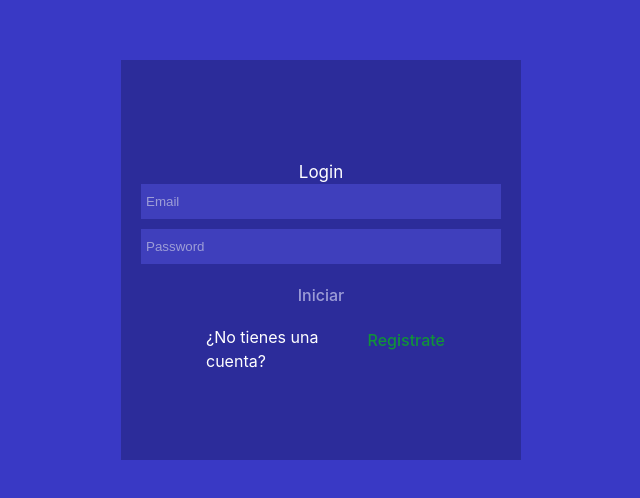
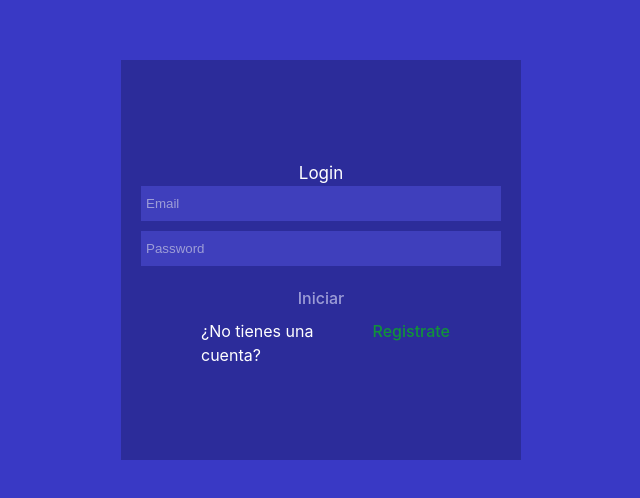
Before and after one commit to tesla2324/rifbom, a React (Vite) app: page / in a window 1280 px wide. Shown: the part 140-638 px from the top of the page, without its empty margins (319-959 px from the left). Built offline with nearby package versions, Linux system fonts and the light colour scheme.

Commit message:
fix styles

```diff
--- a/src/screens/Login/index.jsx
+++ b/src/screens/Login/index.jsx
@@ -1,4 +1,4 @@
-import "./styles.css";
+import "./stylesLogin.css";
 import { useState } from "react";
 
 //externasl
--- a/src/screens/Login/styles.css
+++ b/src/screens/Login/stylesLogin.css
@@ -55,12 +55,14 @@
 
 .indications {
   display: flex;
-  width: 250px;
+  width: 260px;
+  align-items: baseline;
 }
 
 .text {
   color: white;
   background: none;
+  margin: 0px;
 }
 
 .textRegister {
```
